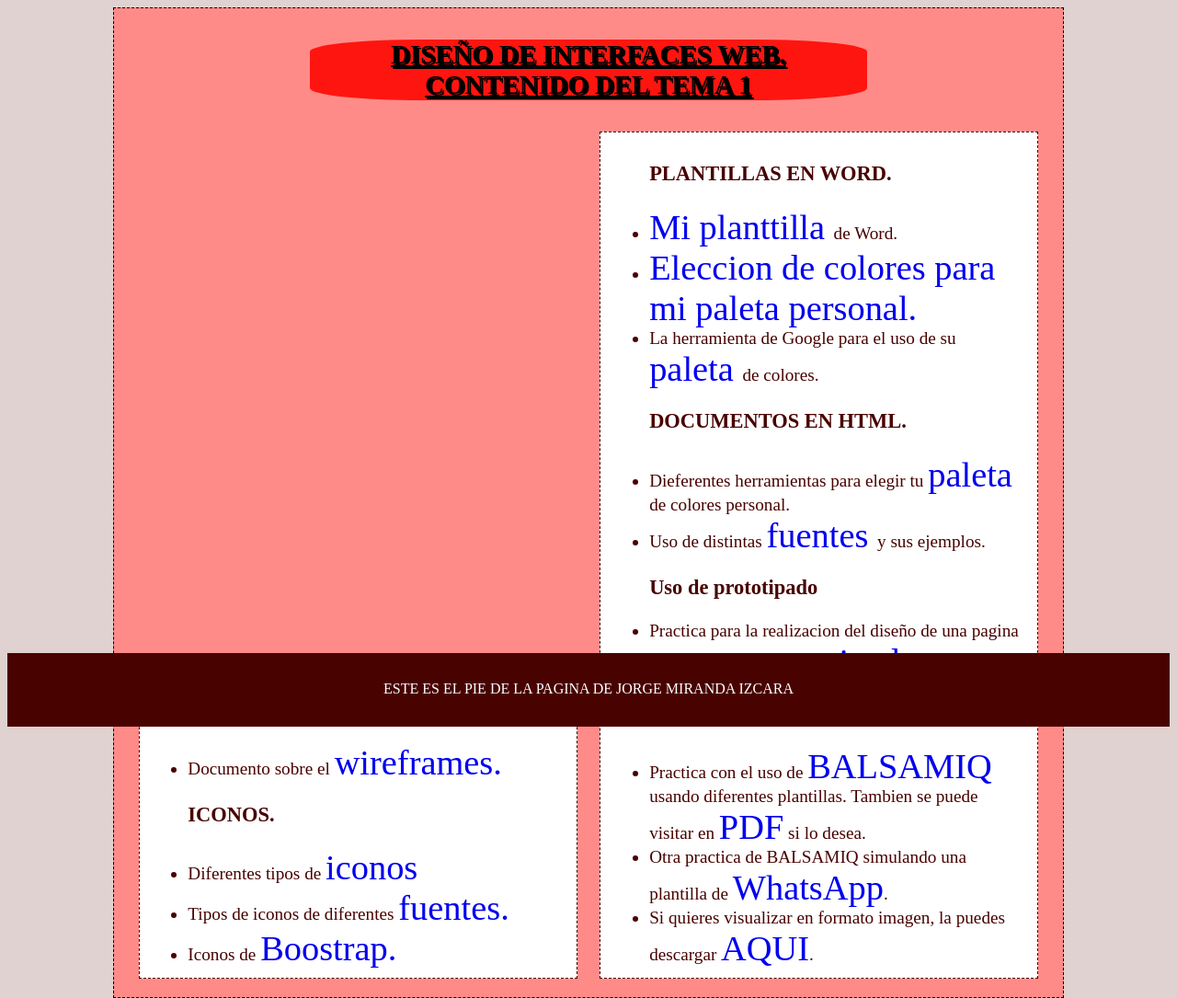
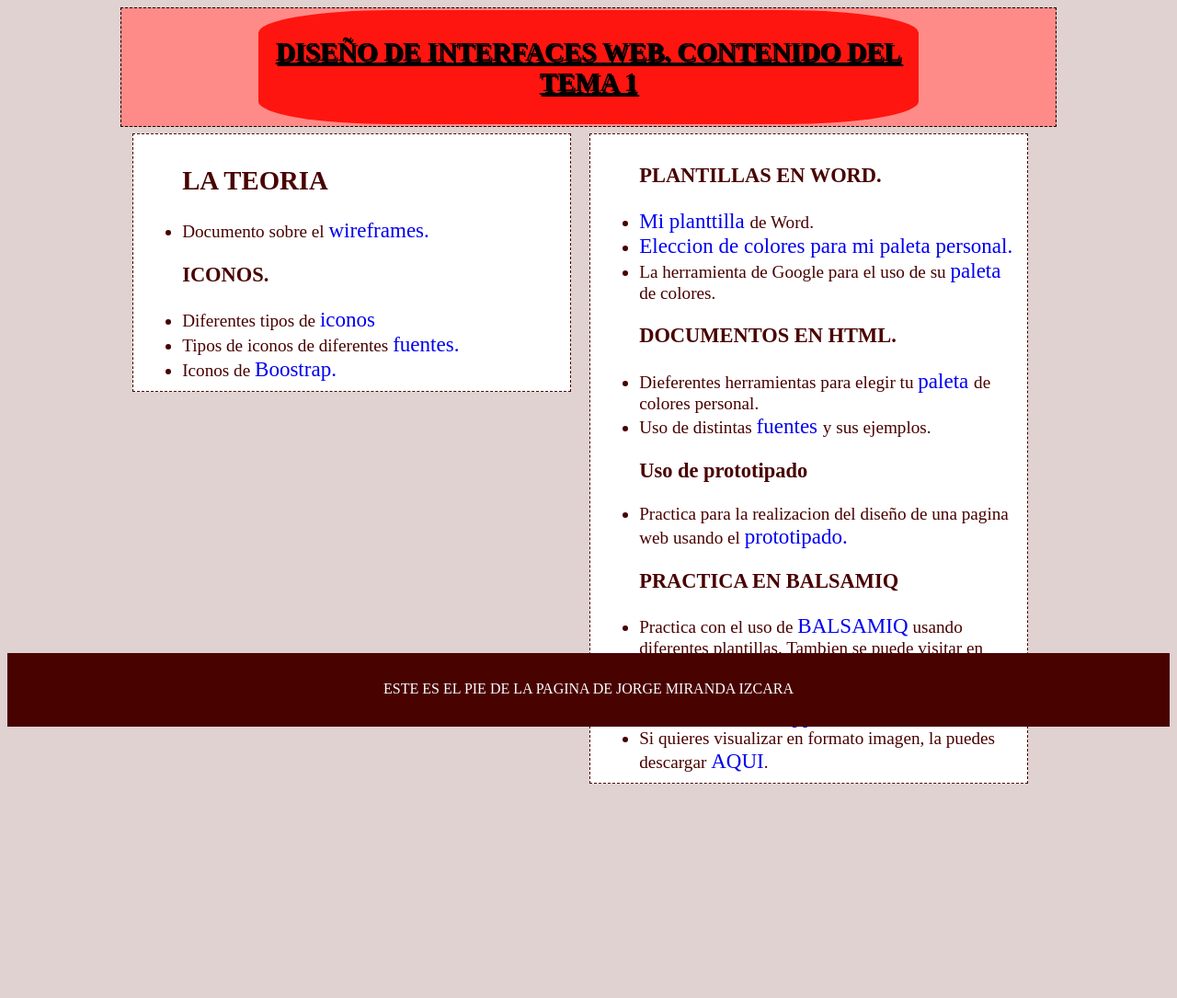
Before and after one commit to jymi31052/desarrolloInterAna, a plain HTML site: page Tema1/index1.html in a window 1280 px wide. Shown: the whole page at 92% size. After the commit the page ends 950 px from the top, so only its background shows below. Drawn offline with Linux system fonts and the light colour scheme; a web font is replaced by a local one.

Commit message:
estilo 05-10

```diff
--- a/estiloPlrincipal.css
+++ b/estiloPlrincipal.css
@@ -12,14 +12,14 @@ font-family: 'Montserrat', sans-serif;
         text-decoration: none;
     }
 
-    section ul{
+    section ul {
         width: 50%;
         margin: auto;
     }
 
     section {
         width: 80%;
-        padding: 10px;
+        padding: 2px;
         margin: auto;
         border: black dashed 1px;
         background-color: rgba(255, 139, 136, 1);
@@ -32,7 +32,8 @@ font-family: 'Montserrat', sans-serif;
         border-radius: 20%;
         background-color: rgba(255, 21, 15, 1);
         text-align: center;
-        width: 60%;
+        padding: 5px;
+        width: 70%;
         height: auto;
         margin: auto;
         text-decoration: underline;
@@ -46,16 +47,17 @@ font-family: 'Montserrat', sans-serif;
         margin: 10px;
         padding: 10px;
         border: dashed 1px;
-        display: inline-block;
+        float: left;
+        /*display: inline-block;*/
         width: 45%;
     }
 
-    section .subseccion ul{
+    section .subseccion ul {
         width: 90%;
     }
 
-    section ul li a{
-        font-size: 2.0em;
+    section ul li a {
+        font-size: 1.2em;
     }
 
     .pie {
```
